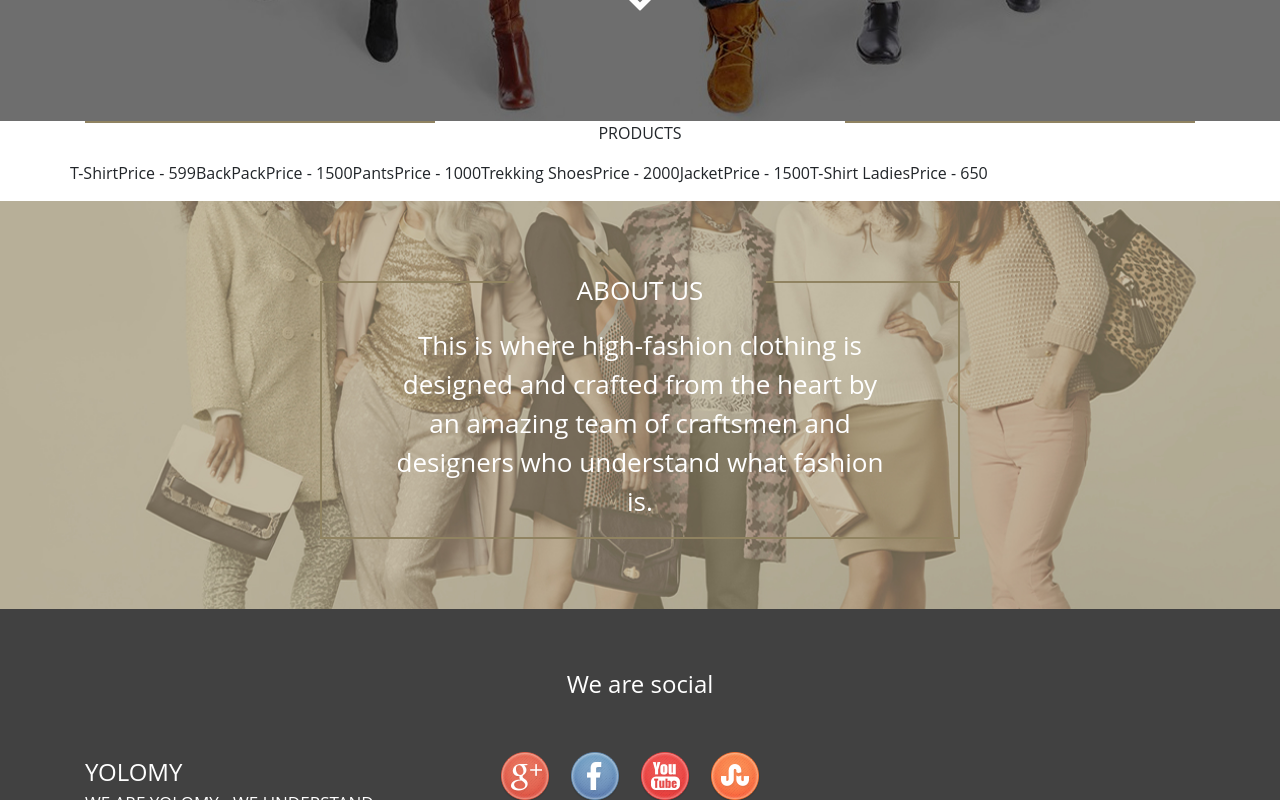
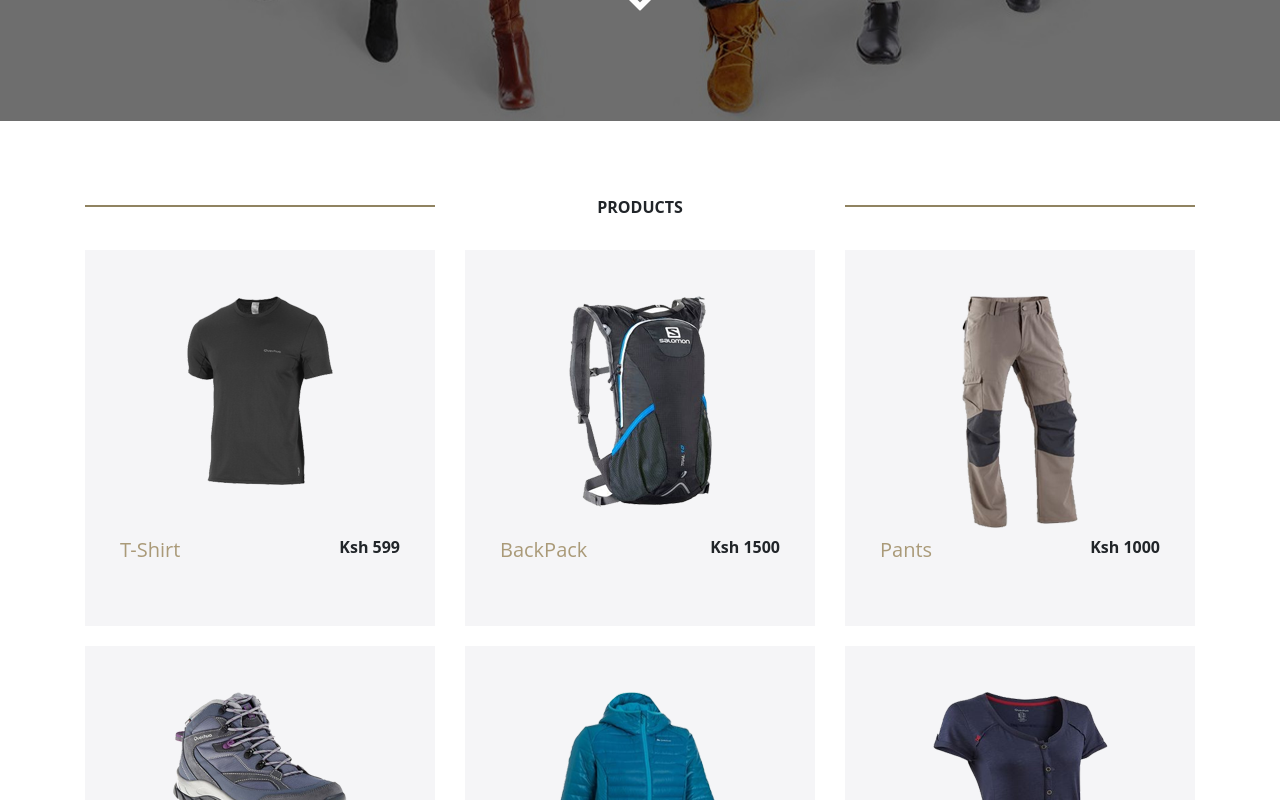
Before and after one commit to C-ollo/yolomy, a React (Create React App) app: page / in a window 1280 px wide. Shown: the part 620-1420 px from the top of the page. Built offline with nearby package versions, Linux system fonts and the light colour scheme.

Commit message:
styling product component

```diff
--- a/src/components/Product.js
+++ b/src/components/Product.js
@@ -1,18 +1,36 @@
-import '../styles/product.css';
 import React from 'react';
 import PropTypes from 'prop-types';
+
+import '../styles/product.css'
+
 function Product(props) {
-
    return (
        <React.Fragment>
-           <p> {props.name} </p>
-           <p>Price - {props.price} </p>
+       <div className="col-12 col-sm-12 col-md-4" >
+           <div className="product" >
+               <div className="product-img">
+                   <img
+                   src= {props.photo}
+                   className="img-fluid d-block mx-auto"
+                   alt = {props.photo}/>
+               </div>
+               <div className="product-name-cost">
+                   <h5 className="float-left gold">{props.name} </h5>
+                   <h6 className="float-right font-weight-bold"> Ksh  {props.price}</h6>
+               </div>
+               <div >
+               </div>
+           </div>
+
+       </div>
        </React.Fragment>
    )
 }
+
 Product.propTypes ={
-    name: PropTypes.string,
-    Price: PropTypes.string
- }
+   name: PropTypes.string,
+   size: PropTypes.string,
+   Price: PropTypes.string
+}
 
-export default Product
+export default Product;
--- a/src/styles/product.css
+++ b/src/styles/product.css
@@ -0,0 +1,19 @@
+.product{
+    height: 376px;
+    /* width: 316px; */
+    width: 100%;
+    margin-bottom: 20px;
+    background-color: #f5f5f7;
+    }
+   .product-img{
+    height: 288px;
+   }
+   .product-img img{
+    padding-top: 46px;
+   }
+   .product-name-cost {
+    font-size: 15px;
+    font-weight: bold;
+    width: 80%;
+    margin: auto;
+   }
--- a/src/styles/productlist.css
+++ b/src/styles/productlist.css
@@ -0,0 +1,20 @@
+.section-3{
+    padding-bottom: 132px;
+   }
+   .pdg-line{
+    padding-top:84px;
+   }
+   .line {
+    border: 1.5px solid #cbcbcb;
+    margin-top: 10px;
+   }
+   .gold{
+    color:#aa9a78;
+   }
+   .product-title {
+    font-weight: bold;
+    margin-top: -10px
+   }
+   .men-products {
+    padding-top: 15px;
+   }
```
